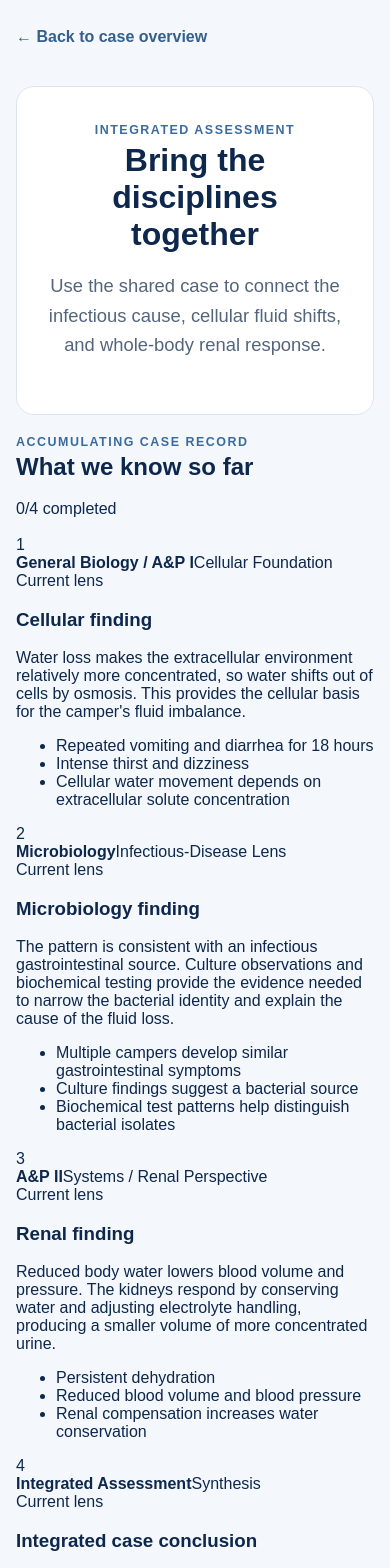
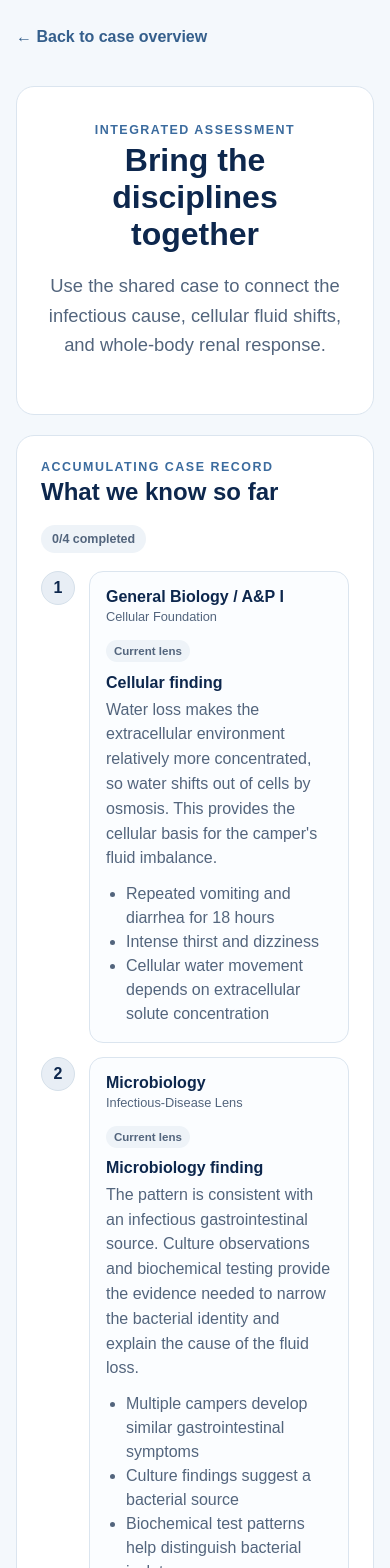
Before and after one commit to Pyn777/lesson-study-case-app, a Next.js app: page /assessment in a window 390 px wide. Shown: the top 1568 px of the page. Built offline with nearby package versions, Linux system fonts and the light colour scheme.

Commit message:
Style accumulating case record

```diff
--- a/app/globals.css
+++ b/app/globals.css
@@ -172,3 +172,24 @@ th { color:var(--muted); font-size:.76rem; text-transform:uppercase; letter-spac
 @media (max-width:480px) {
   .trendMetaGrid { grid-template-columns:1fr; }
 }
+
+.caseRecord { background:#fff; border:1px solid var(--line); border-radius:18px; padding:24px; margin:20px 0; }
+.caseRecordCompact { padding:20px; }
+.caseRecordCount { background:#eef3f8; color:var(--muted); border-radius:999px; padding:7px 11px; font-size:.78rem; font-weight:700; white-space:nowrap; }
+.caseTimeline { display:grid; gap:14px; }
+.caseTimelineItem { display:grid; grid-template-columns:auto 1fr; gap:14px; align-items:start; }
+.caseTimelineMarker { width:34px; height:34px; border-radius:50%; display:grid; place-items:center; background:#e8eef5; color:var(--ink); font-weight:700; border:1px solid #d5e0ea; }
+.caseTimelineItem.completed .caseTimelineMarker { background:#e6f4e9; border-color:#b9d8c0; color:#2e6540; }
+.caseTimelineItem.current .caseTimelineMarker { background:#fff3d6; border-color:#ead8a9; color:#7a5a10; }
+.caseTimelineBody { border:1px solid var(--line); border-radius:14px; padding:16px; background:#fbfdff; }
+.caseTimelineTopline { display:flex; justify-content:space-between; gap:16px; align-items:flex-start; }
+.caseTimelineTopline > div { display:flex; flex-direction:column; gap:3px; }
+.caseTimelineTopline span { color:var(--muted); font-size:.8rem; }
+.caseStatus { background:#eef3f8; border-radius:999px; padding:5px 8px; font-size:.72rem !important; font-weight:700; white-space:nowrap; }
+.caseTimelineBody h3 { margin:.7rem 0 .35rem; font-size:1rem; }
+.caseTimelineBody p { margin:.25rem 0 .65rem; color:var(--muted); line-height:1.55; }
+.caseEvidence { margin:.4rem 0 0; padding-left:20px; color:var(--muted); line-height:1.5; }
+.caseCheckpoint { display:inline-block; margin-top:10px; background:#eef8ef; border:1px solid #cfe5d2; border-radius:8px; padding:6px 9px; font-size:.78rem; font-weight:700; color:#396446; }
+@media (max-width:640px) {
+  .caseTimelineTopline { flex-direction:column; }
+}
```
